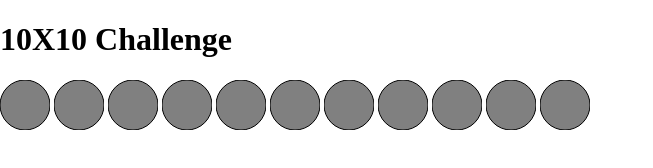
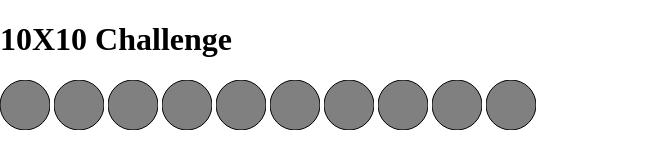
Before and after one commit to foxlioncode/tenTenChallenge, a plain HTML site: page index.html in a window 1280 px wide. Shown: the whole page, without its empty margins (0-653 px from the left). Drawn offline with Linux system fonts and the light colour scheme; a web font is replaced by a local one.

Commit message:
quick save

```diff
--- a/index.html
+++ b/index.html
@@ -50,9 +50,6 @@
         <svg height="50" width="50">
             <circle cx="25" cy="25" r="25" stroke="black" stroke-width="1" fill="grey" />
         </svg>
-        <svg height="50" width="50">
-            <circle cx="25" cy="25" r="25" stroke="black" stroke-width="1" fill="grey" />
-        </svg>
     </div>
 
     <script src="./script.js"></script>
```
